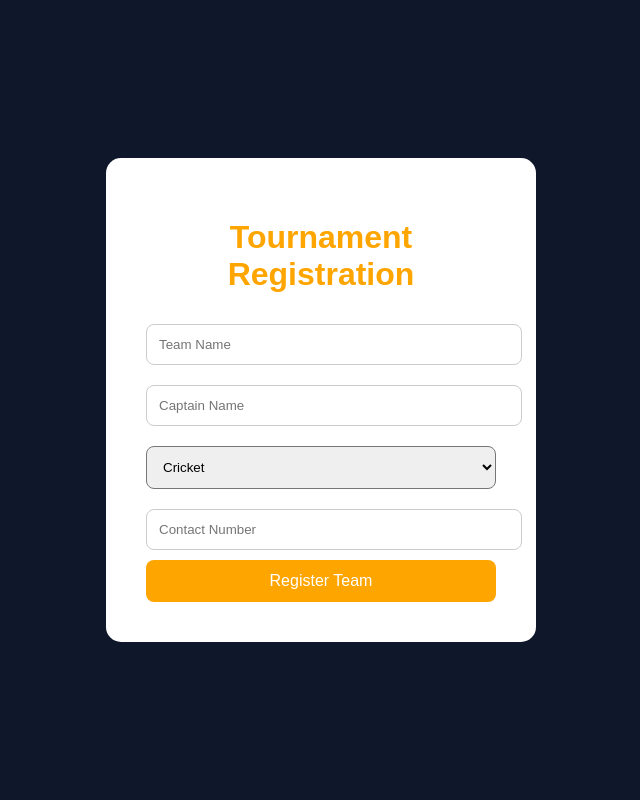
After one commit to PUPPALAEswar/sportify-arena, a Flask app: page /tournament in a window 1280 px wide. The commit adds this page. Shown: the whole page, without its empty margins (319-959 px from the left). Run offline with Flask 3, Linux system fonts and the light colour scheme; a user stored in the database is signed in.

Commit message:
Added tournament registration system

```diff
--- a/app.py
+++ b/app.py
@@ -20,6 +20,18 @@ class User(db.Model):
     email = db.Column(db.String(100), unique=True, nullable=False)
 
     password = db.Column(db.String(100), nullable=False)
+
+class Tournament(db.Model):
+
+    id = db.Column(db.Integer, primary_key=True)
+
+    team_name = db.Column(db.String(100), nullable=False)
+
+    captain_name = db.Column(db.String(100), nullable=False)
+
+    sport = db.Column(db.String(50), nullable=False)
+
+    contact = db.Column(db.String(20), nullable=False)
 
 
 @app.route("/")
@@ -92,6 +104,35 @@ def dashboard():
 
     return redirect("/loginpage")
 
+@app.route("/tournament")
+def tournament():
+
+    if "user" in session:
+        return render_template("tournament.html")
+
+    return redirect("/loginpage")
+
+
+@app.route("/register_tournament", methods=["POST"])
+def register_tournament():
+
+    team_name = request.form["team_name"]
+    captain_name = request.form["captain_name"]
+    sport = request.form["sport"]
+    contact = request.form["contact"]
+
+    new_team = Tournament(
+        team_name=team_name,
+        captain_name=captain_name,
+        sport=sport,
+        contact=contact
+    )
+
+    db.session.add(new_team)
+    db.session.commit()
+
+    return f"{team_name} registered successfully!"
+
 
 @app.route("/logout")
 def logout():
--- a/static/style.css
+++ b/static/style.css
@@ -103,3 +103,16 @@ button{
 .card h2{
     margin-bottom:15px;
 }
+
+
+select{
+    width:100%;
+    padding:12px;
+    margin:10px 0;
+    border-radius:8px;
+}
+
+.card-link{
+    text-decoration:none;
+    color:black;
+}
--- a/templates/dashboard.html
+++ b/templates/dashboard.html
@@ -13,6 +13,8 @@
 <nav class="navbar">
 
     <h1>Sportify Arena</h1>
+
+    <a href="/tournament">Tournament</a>
 
     <a href="/logout">Logout</a>
 
@@ -52,6 +54,8 @@
 
     </div>
 
+    <a href="/tournament" class="card-link">
+
 <div class="card">
 
     <h2>🏆 Tournaments</h2>
@@ -63,6 +67,8 @@
 
 </div>
 
+</a>
+
 </section>
 
 </body>
--- /dev/null
+++ b/templates/tournament.html
@@ -0,0 +1,58 @@
+<!DOCTYPE html>
+<html lang="en">
+<head>
+    <meta charset="UTF-8">
+    <meta name="viewport" content="width=device-width, initial-scale=1.0">
+    <title>Tournament Registration</title>
+
+    <link rel="stylesheet"
+    href="{{ url_for('static', filename='style.css') }}">
+</head>
+<body>
+
+<div class="container">
+
+    <div class="signup-box">
+
+        <h1>Tournament Registration</h1>
+
+        <form action="/register_tournament" method="POST">
+
+            <input
+            type="text"
+            name="team_name"
+            placeholder="Team Name"
+            required>
+
+            <input
+            type="text"
+            name="captain_name"
+            placeholder="Captain Name"
+            required>
+
+            <select name="sport">
+
+                <option>Cricket</option>
+
+                <option>Volleyball</option>
+
+            </select>
+
+            <input
+            type="text"
+            name="contact"
+            placeholder="Contact Number"
+            required>
+
+            <button type="submit">
+                Register Team
+            </button>
+
+        </form>
+
+    </div>
+
+</div>
+
+</body>
+</html>
```
Also changed, not shown: instance/sportify.db. Lines whose indentation alone changed are shown as unchanged.
